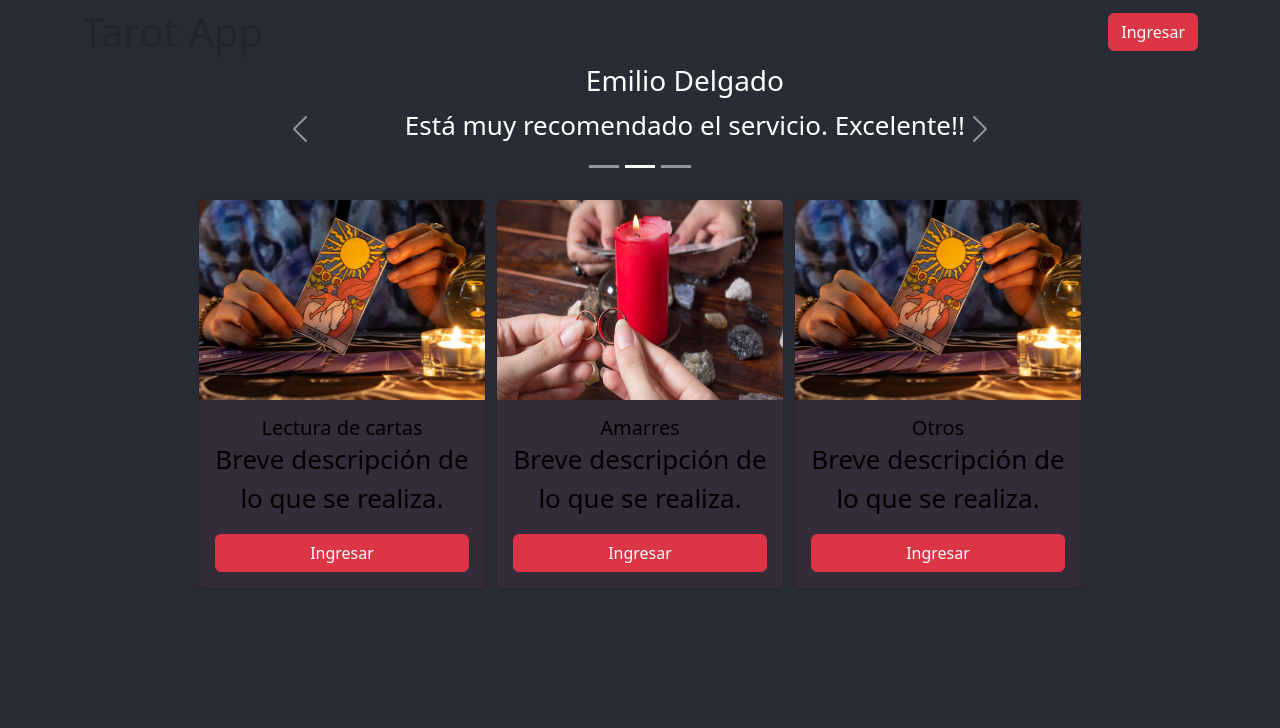
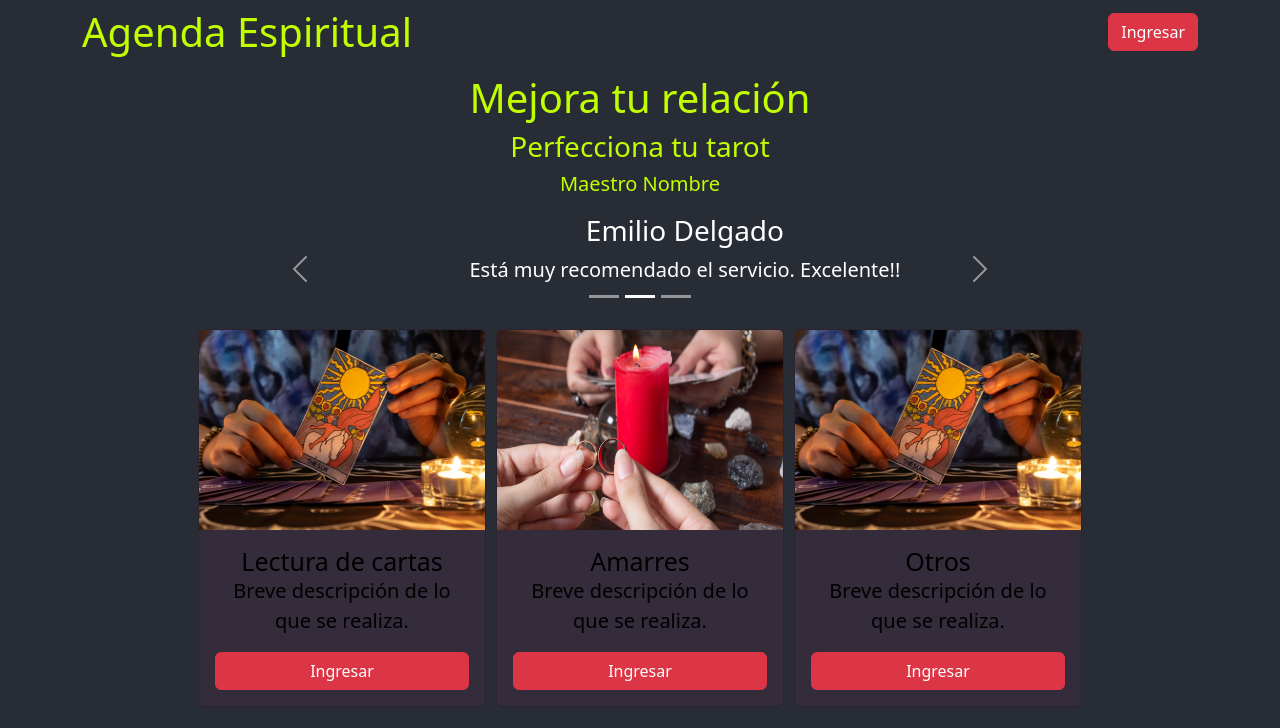
Before and after one commit to samisua19/tarotapp, a React (Create React App) app: page / in a window 1280 px wide. Shown: the top 728 px of the page. Built offline with nearby package versions, Linux system fonts and the light colour scheme.

Commit message:
Arreglos de titulos

```diff
--- a/public/index.html
+++ b/public/index.html
@@ -24,7 +24,7 @@
       work correctly both with client-side routing and a non-root public URL.
       Learn how to configure a non-root public URL by running `npm run build`.
     -->
-    <title>Tarot App</title>
+    <title>Agenda Espiritual</title>
   </head>
   <body>
     <noscript>You need to enable JavaScript to run this app.</noscript>
--- a/src/App.js
+++ b/src/App.js
@@ -7,14 +7,17 @@ function App() {
     <>
       <NavBarComponent titleButton='Ingresar'/>
       <div className="App-header" style={{justifyContent:'flex-start'}}>
+        <div style={{textAlign:'center', margin:'10px'}}>
+          <h1 style={{color:"#C1FE00"}}>Mejora tu relación</h1>
+          <h3 style={{color:"#C1FE00"}}>Perfecciona tu tarot</h3>
+          <h5 style={{color:"#C1FE00"}}>Maestro Nombre</h5>
+        </div>
         <CarouselComponent style={{margin:'0px'}}/>
-        <div>
-          <Row style={{display:'flex', flexDirection:'row', justifyContent: 'center'}}>
-            <CardComponent image = '/tarotCartas.jpg' description = 'Breve descripción de lo que se realiza.' titleButton = 'Ingresar' title='Lectura de cartas'></CardComponent>
-            <CardComponent image = '/amarres.jpg' description = 'Breve descripción de lo que se realiza.' titleButton = 'Ingresar' title='Amarres'></CardComponent>
-            <CardComponent image = '/tarotCartas.jpg' description = 'Breve descripción de lo que se realiza.' titleButton = 'Ingresar' title='Otros'></CardComponent>
-          </Row>
-        </div>
+        <Row style={{display:'flex', flexDirection:'row', justifyContent: 'center'}}>
+          <CardComponent image = '/tarotCartas.jpg' description = 'Breve descripción de lo que se realiza.' titleButton = 'Ingresar' title='Lectura de cartas'></CardComponent>
+          <CardComponent image = '/amarres.jpg' description = 'Breve descripción de lo que se realiza.' titleButton = 'Ingresar' title='Amarres'></CardComponent>
+          <CardComponent image = '/tarotCartas.jpg' description = 'Breve descripción de lo que se realiza.' titleButton = 'Ingresar' title='Otros'></CardComponent>
+        </Row>
       </div>
     </>
   );
--- a/src/components/cardComponent.js
+++ b/src/components/cardComponent.js
@@ -7,8 +7,8 @@ const cardComponent = (props) => {
     <Card style={{ width: "18rem", margin: '5px', padding: '0px', backgroundColor:'#342C3A' }}>
       <Card.Img variant="top" src={process.env.PUBLIC_URL + props.image} style={{height:'200px'}}/>
       <Card.Body>
-        <Card.Title style={{color: 'black', textAlign:'center', margin:'0px'}}>{props.title}</Card.Title>
-        <Card.Text style={{color:'black', textAlign:'center', margin:'0px'}}>
+        <Card.Title style={{color: 'black', textAlign:'center', margin:'0px', fontSize:'25px'}}>{props.title}</Card.Title>
+        <Card.Text style={{color:'black', textAlign:'center', margin:'0px', fontSize:'20px'}}>
             <p>{props.description}</p>
         </Card.Text>
         <div className="d-grid gap-2">
--- a/src/components/carouselComponent.js
+++ b/src/components/carouselComponent.js
@@ -3,18 +3,18 @@ import Carousel from "react-bootstrap/Carousel";
 
 const carouselComponent = () => {
   return (
-    <Carousel style={{ width: "800px", height: "130px" }}>
+    <Carousel style={{ width: "800px", height: "110px" }}>
       <Carousel.Item style={{ textAlign: "center" }}>
-        <h3>Alan Walker</h3>
-        <p>Excelente Servico.</p>
+        <h4>Alan Walker</h4>
+        <p style={{fontSize:'20px'}}>Excelente Servico.</p>
       </Carousel.Item>
       <Carousel.Item style={{ textAlign: "center" }}>
         <h3>Emilio Delgado</h3>
-        <p>Está muy recomendado el servicio. Excelente!!</p>
+        <p style={{fontSize:'20px'}}>Está muy recomendado el servicio. Excelente!!</p>
       </Carousel.Item>
       <Carousel.Item style={{ textAlign: "center" }}>
         <h3>Mariano Delgado</h3>
-        <p>Me resolvió el problema. Muchas gracias.</p>
+        <p style={{fontSize:'20px'}}>Me resolvió el problema. Muchas gracias.</p>
       </Carousel.Item>
     </Carousel>
   );
--- a/src/components/navbarComponent.js
+++ b/src/components/navbarComponent.js
@@ -4,7 +4,7 @@ const NavbarComponent = (props) => {
   return (
     <Navbar style={{ backgroundColor: "#282c34" }}>
       <Container style={{ display: "flex", justifyContent: "space-between" }}>
-        <h1 style={{ margin: "0px" }}>Tarot App</h1>
+        <h1 style={{ margin: "0px", color:"#C1FE00" }}>Agenda Espiritual</h1>
         <Button variant="danger" >{props.titleButton}</Button>
       </Container>
     </Navbar>
```
